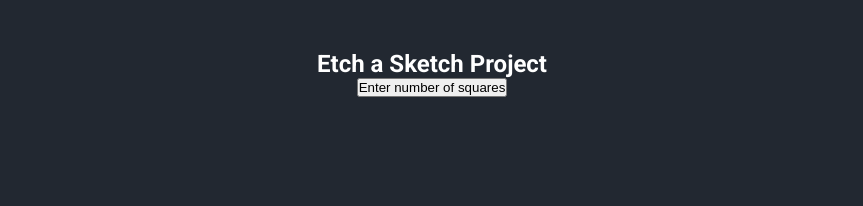
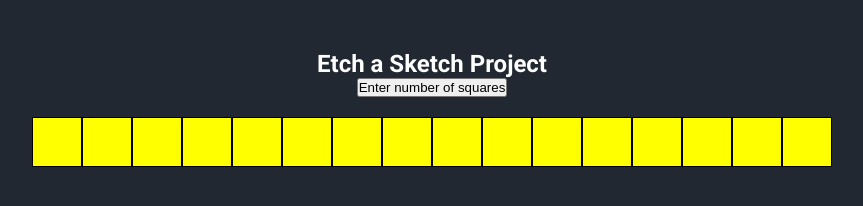
Before and after one commit to jmolinski04/Etch-a-Sketch, a plain HTML site: page index.html in a window 1280 px wide. Shown: the whole page, without its empty margins (208-1071 px from the left). Drawn offline with Linux system fonts and the light colour scheme.

Commit message:
Created a javascript function that generates given amount of squares

```diff
--- a/script.js
+++ b/script.js
@@ -1,2 +1,14 @@
 const popupBtn = document.querySelector(".popup-btn");
-const container = document.querySelector(".container");
+
+const createGridLayout = (numberOfSquares) => {
+  const container = document.querySelector(".container");
+  container.innerHTML = "";
+
+  for (let i = 0; i < numberOfSquares; i++) {
+    const square = document.createElement("div");
+    square.classList.add("square");
+    container.appendChild(square);
+  }
+};
+
+createGridLayout(16);
--- a/styles.css
+++ b/styles.css
@@ -19,18 +19,17 @@ body {
   flex-direction: column;
   margin-top: 50px;
 }
+
 .container {
   background-color: #fff;
   margin-top: 20px;
   display: flex;
   flex-wrap: wrap;
-  max-width: 100%;
-  max-height: 100%;
 }
 
 .square {
-  width: calc(100% / 10);
-  height: calc(100% / 10);
+  width: 50px;
+  height: 50px;
   background-color: yellow;
   border: 1px solid #000;
 }
```
